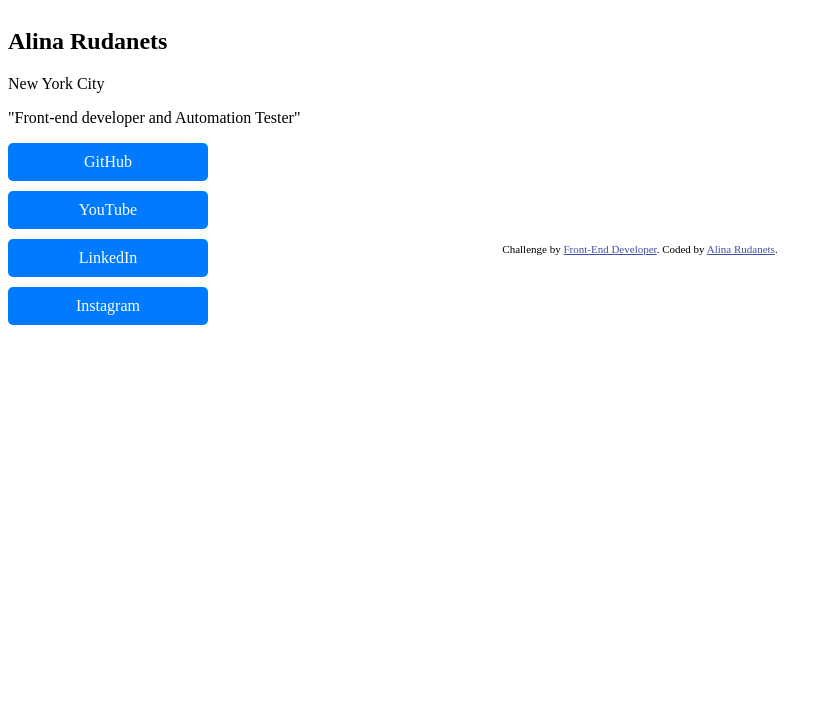
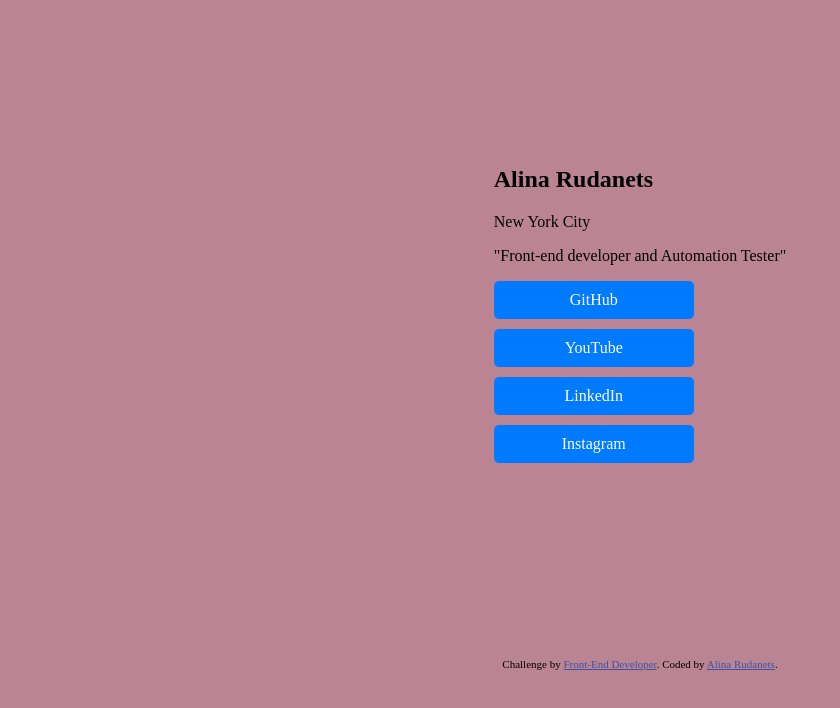
Before and after one commit to AllinaArr/social-links-profile-main, a plain HTML site: page index.html in a window 1280 px wide. Shown: the whole page, without its empty margins (0-840 px from the left). Drawn offline with Linux system fonts and the light colour scheme.

Commit message:
added css

```diff
--- a/index.css
+++ b/index.css
@@ -1,9 +1,29 @@
-#body-info {
+:root {
+  background-color: #bb8493;
+  /* background-color: #704264; */
+  /* background-color: #49243E; */
+  /* background-color: #DBAFA0; */
+}
+body {
   display: grid;
+  justify-content: center;
   align-items: center;
+  height: 100vh;
 }
 
-#buttons-list {
+#body-info {
+  /* display: grid; */
+  /* justify-content: center; */
+  /* align-items: center; */
+  /* height: 100vh; */
+}
+
+.footer-info {
+  background-position: center;
+  position: relative;
+}
+
+#social-list {
   display: grid;
   width: 200px;
   height: 100px;
@@ -26,3 +46,11 @@
 .social-link:hover {
   background-color: #0056b3; /* Change to your desired hover color */
 }
+
+.attribution {
+  font-size: 11px;
+  text-align: center;
+}
+.attribution a {
+  color: hsl(228, 45%, 44%);
+}
--- a/index.html
+++ b/index.html
@@ -15,18 +15,10 @@
     <title>Frontend Mentor | Social links profile</title>
 
     <!-- Feel free to remove these styles or customise in your own stylesheet 👍 -->
-    <style>
-      .attribution {
-        font-size: 11px;
-        text-align: center;
-      }
-      .attribution a {
-        color: hsl(228, 45%, 44%);
-      }
-    </style>
+
     <link rel="stylesheet" href="index.css" />
   </head>
-  <body>
+  <body class="main-info">
     <div id="body-info">
       <div id="main-info">
         <h2 id="fullName">Alina Rudanets</h2>
@@ -34,7 +26,7 @@
         <p id="my-quote">"Front-end developer and Automation Tester"</p>
       </div>
 
-      <div id="buttons-list">
+      <div id="social-list">
         <a
           href="https://github.com/AllinaArr"
           target="_blank"
@@ -60,12 +52,14 @@
           >Instagram</a
         >
       </div>
-      <div class="attribution">
-        Challenge by
-        <a href="https://www.frontendmentor.io?ref=challenge" target="_blank"
-          >Front-End Developer</a
-        >. Coded by <a href="#">Alina Rudanets</a>.
-      </div>
     </div>
   </body>
+  <footer class="footer-info">
+    <div class="attribution">
+      Challenge by
+      <a href="https://www.frontendmentor.io?ref=challenge" target="_blank"
+        >Front-End Developer</a
+      >. Coded by <a href="#">Alina Rudanets</a>.
+    </div>
+  </footer>
 </html>
```
